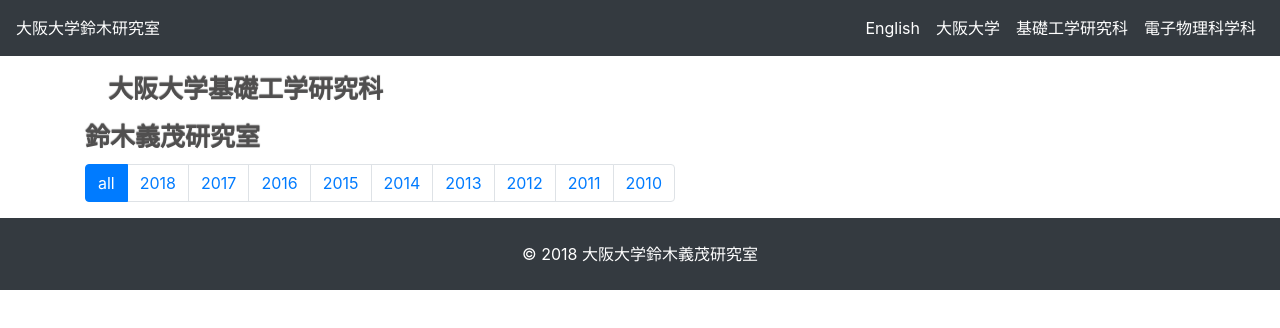
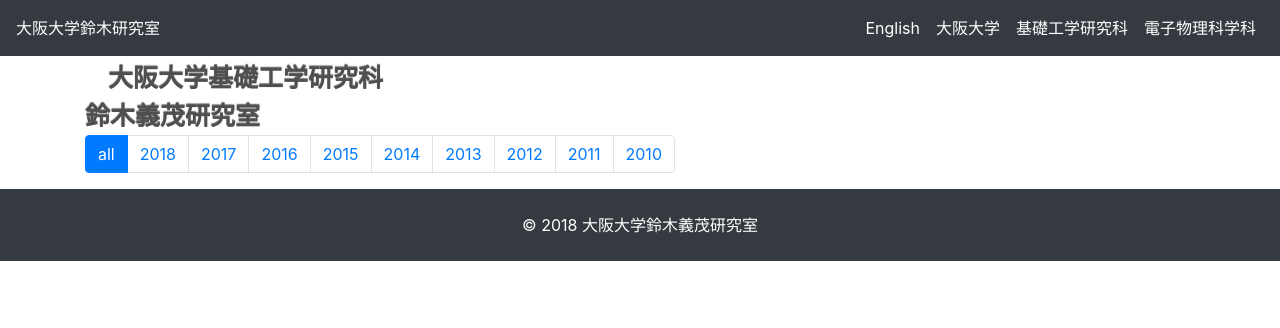
Before and after one commit to SomaMiki/y-suzuki-lab.github.io, a plain HTML site: page index.html in a window 1280 px wide. Drawn offline with nearby package versions, Linux system fonts and the light colour scheme.

Commit message:
Update index.html

```diff
--- a/index.html
+++ b/index.html
@@ -20,10 +20,6 @@
     <script src="https://cdnjs.cloudflare.com/ajax/libs/popper.js/1.14.3/umd/popper.min.js"></script>
     <script src="https://stackpath.bootstrapcdn.com/bootstrap/4.1.3/js/bootstrap.min.js"></script>
 
-	<!-- css override-->
-
-
-
 </head>
 
 <body style="padding-top:60px">
@@ -37,7 +33,7 @@
     </script>
 
 	<div class="container">
-		<h1><span class="suzuki">大阪大学基礎工学研究科<br> 鈴木義茂研究室 </span></h1>
+		<span class="suzuki">大阪大学基礎工学研究科<br>鈴木義茂研究室 </span>
 
 		<nav aria-label="example">
 			<ul class="pagination">
```
